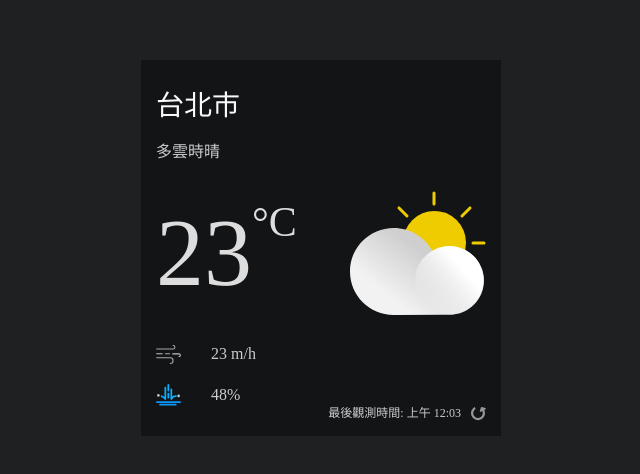
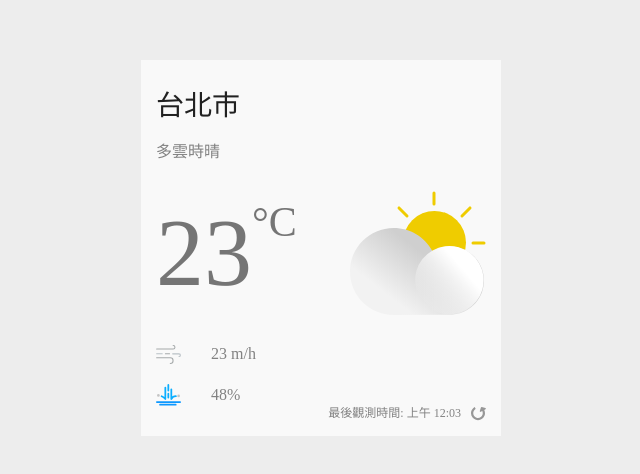
Before and after one commit to ryantpe/realtime-weather-app, a React (Create React App) app: page / in a window 1280 px wide. Shown: the part 152-626 px from the top of the page, without its empty margins (319-959 px from the left). Built offline with nearby package versions, Linux system fonts and the light colour scheme.

Commit message:
use reactState

```diff
--- a/src/App.js
+++ b/src/App.js
@@ -5,6 +5,7 @@ import { ReactComponent as AirFlowIcon } from './images/airFlow.svg';
 import { ReactComponent as RainIcon } from './images/rain.svg';
 import { ReactComponent as RefreshIcon } from './images/refresh.svg';
 import { ThemeProvider } from '@emotion/react';
+import { useState } from 'react';
 
 const Container = styled.div`
   background-color: ${({theme})=> theme.backgroundColor};
@@ -122,8 +123,9 @@ const theme = {
 };
 
 function App() {
+  const [ currentTheme, setCurrentTheme ] = useState('light')
   return (
-    <ThemeProvider theme={theme.dark}>
+    <ThemeProvider theme={theme[currentTheme]}>
       <Container>
         <WeatherCard>
           <Location>台北市</Location>
```
